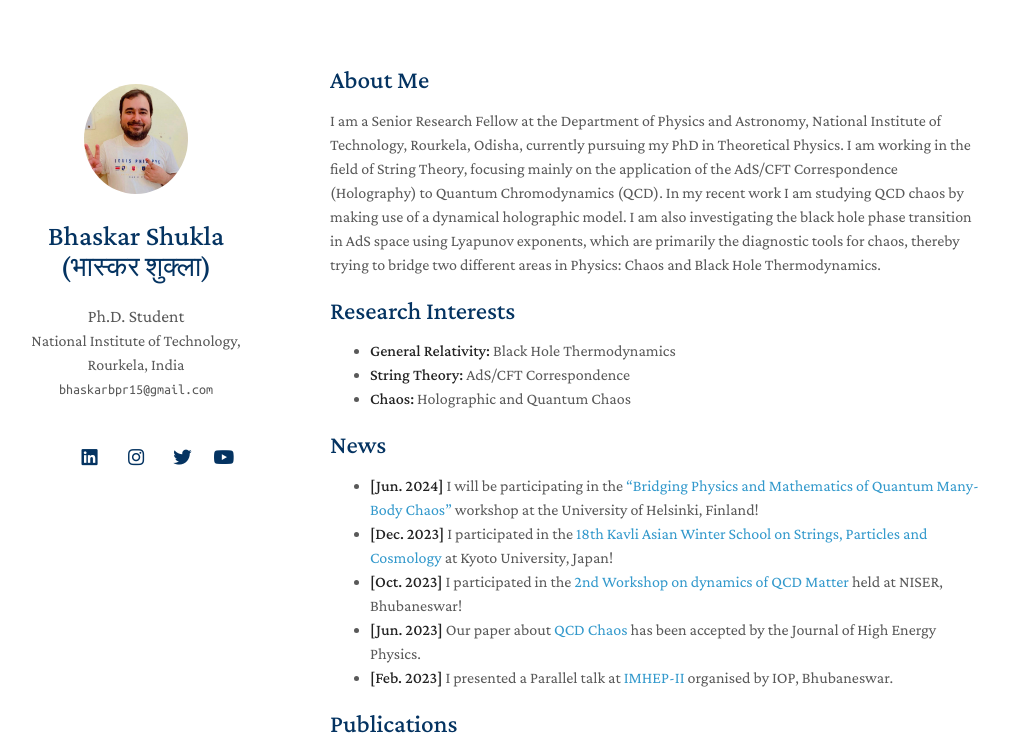
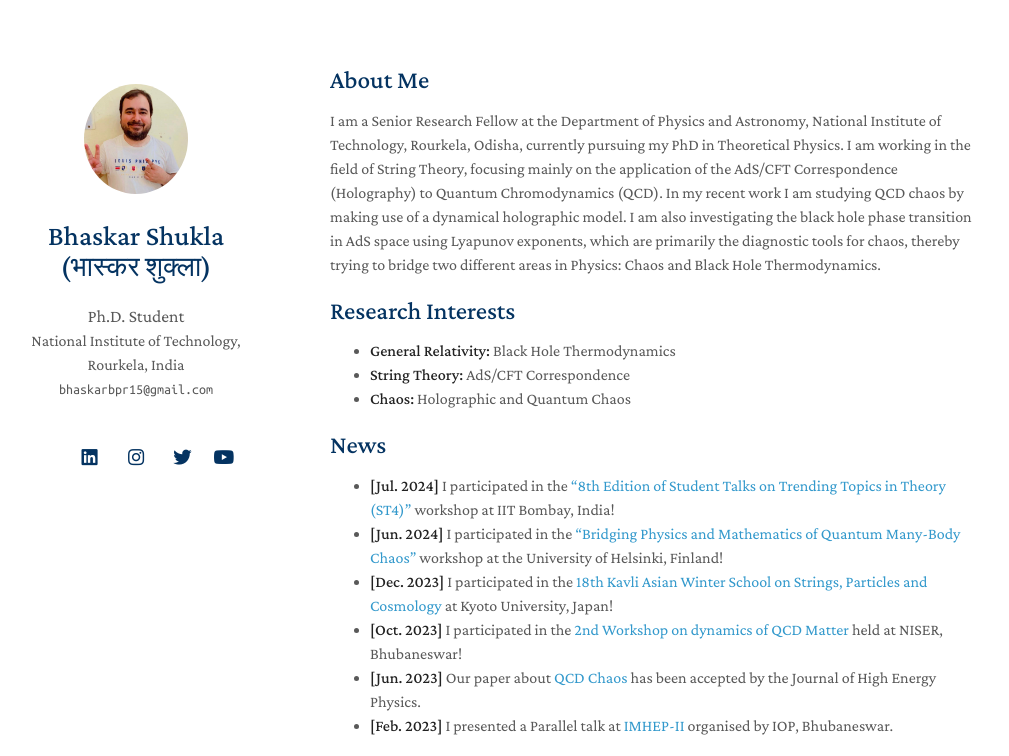
Before and after one commit to bhaskarspace/bhaskarspace.github.io, a Jekyll site: the page built from index.md, in a window 1280 px wide and 900 px high, cut to the strip 0-756 px from the top of the window. Shown: the whole strip, without its empty margins (140-1149 px from the left). Built offline with Jekyll 4.4.1, drawn with Linux system fonts in a browser that asks for light colours; nearby versions of some CDN libraries; a style sheet for code colours, icons or effects is not loaded; our own code applies the rules of GitHub Pages for plain Markdown files.

Commit message:
Update index.md

```diff
--- a/index.md
+++ b/index.md
@@ -14,7 +14,8 @@ I am a Senior Research Fellow at the Department of Physics and Astronomy, Nation
 
 ## News
 
-- **[Jun. 2024]** I will be participating in the [“Bridging Physics and Mathematics of Quantum Many-Body Chaos”](https://www.helsinki.fi/en/conferences/bridging-physics-and-mathematics-quantum-many-body-chaos) workshop at the University of Helsinki, Finland!
+- **[Jul. 2024]** I participated in the [“8th Edition of Student Talks on Trending Topics in Theory (ST4)”](https://st4physics.wixsite.com/home) workshop at IIT Bombay, India!
+- **[Jun. 2024]** I participated in the [“Bridging Physics and Mathematics of Quantum Many-Body Chaos”](https://www.helsinki.fi/en/conferences/bridging-physics-and-mathematics-quantum-many-body-chaos) workshop at the University of Helsinki, Finland!
 - **[Dec. 2023]** I participated in the [18th Kavli Asian Winter School on Strings, Particles and Cosmology](https://www2.yukawa.kyoto-u.ac.jp/~kaws18th/index.php) at Kyoto University, Japan!
 - **[Oct. 2023]** I participated in the [2nd Workshop on dynamics of QCD Matter](https://www.niser.ac.in/events/dynamic-qcd2/) held at NISER, Bhubaneswar!
 - **[Jun. 2023]** Our paper about [QCD Chaos](https://link.springer.com/article/10.1007/JHEP06(2023)178) has been accepted by the Journal of High Energy Physics.
```
